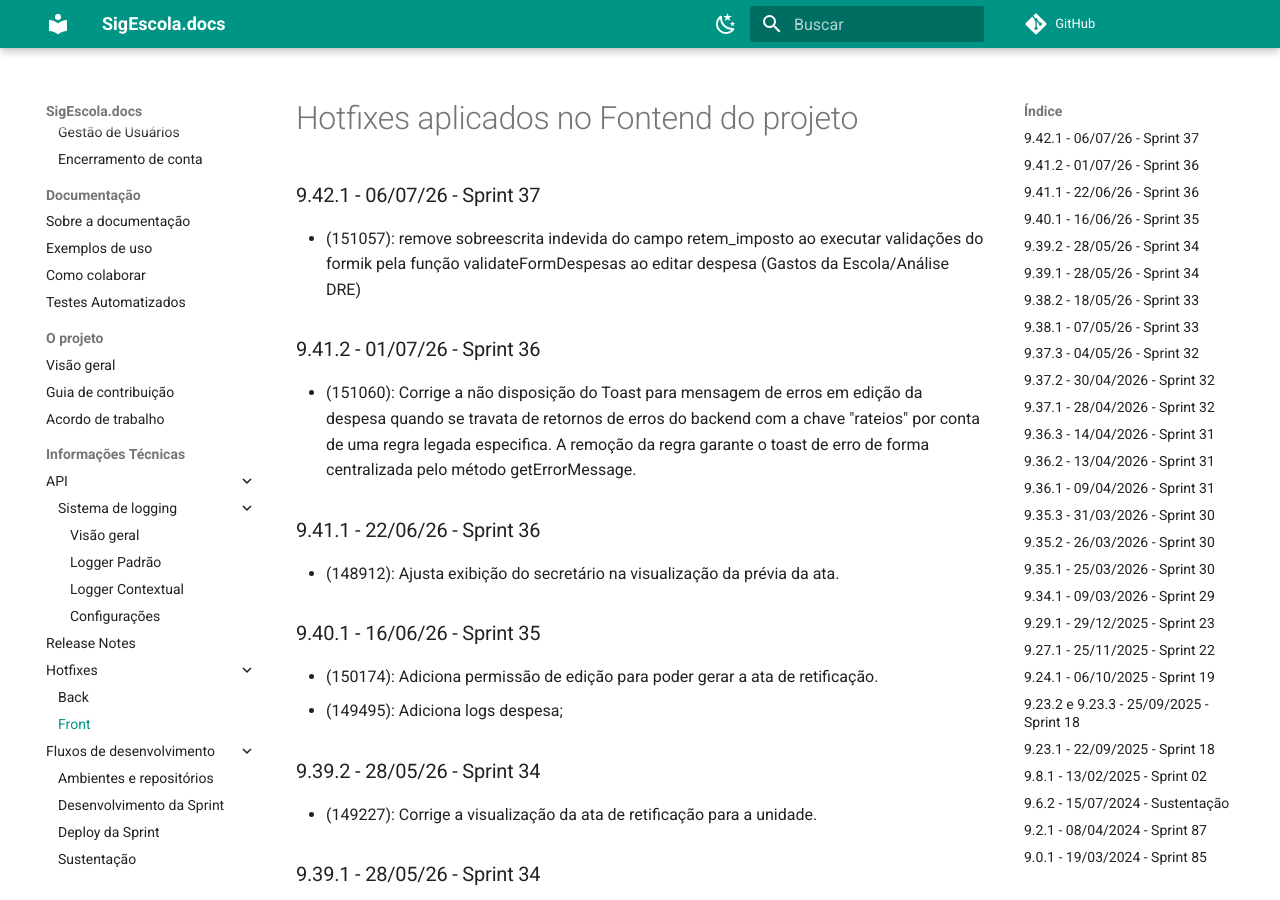
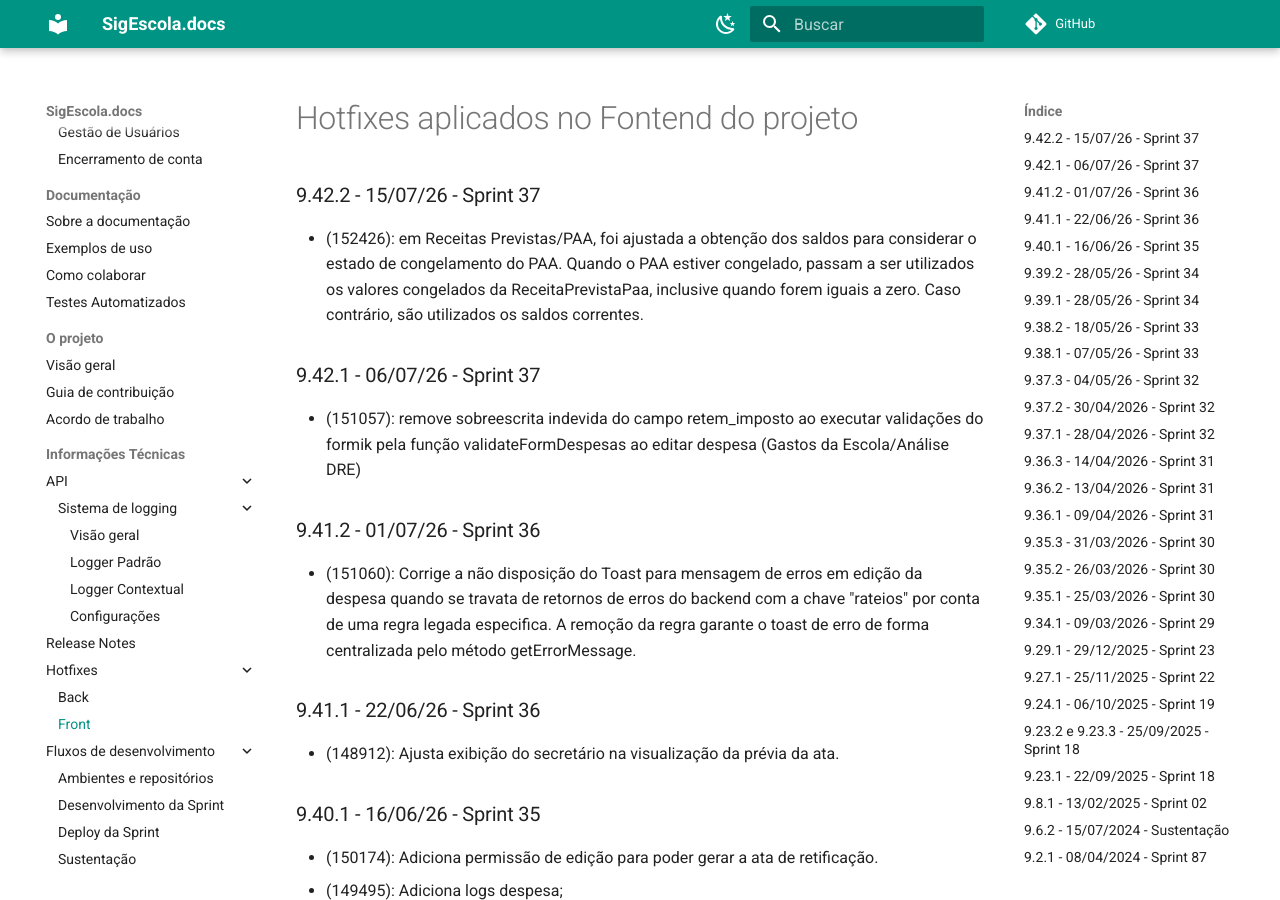
Before and after one commit to prefeiturasp/SME-PTRF-Docs, an MkDocs documentation site: the page built from docs/projeto/hotfixes_front.md, in a window 1280 px wide and 900 px high. Built offline with MkDocs 1.6.1 and Material for MkDocs 9.7.7, drawn with Linux system fonts in a browser that asks for light colours; comment, search, counter and statistics services are not loaded.

Commit message:
Document hotfix for PAA balance handling
Added hotfix details for version 9.42.2 regarding PAA balance adjustments.

```diff
--- a/docs/projeto/hotfixes_front.md
+++ b/docs/projeto/hotfixes_front.md
@@ -1,4 +1,7 @@
 # Hotfixes aplicados no Fontend do projeto
+
+### 9.42.2 - 15/07/26 - Sprint 37
+* (152426): em Receitas Previstas/PAA, foi ajustada a obtenção dos saldos para considerar o estado de congelamento do PAA. Quando o PAA estiver congelado, passam a ser utilizados os valores congelados da ReceitaPrevistaPaa, inclusive quando forem iguais a zero. Caso contrário, são utilizados os saldos correntes.
 
 ### 9.42.1 - 06/07/26 - Sprint 37
 * (151057): remove sobreescrita indevida do campo retem_imposto ao executar validações do formik pela função validateFormDespesas ao editar despesa (Gastos da Escola/Análise DRE)
```
